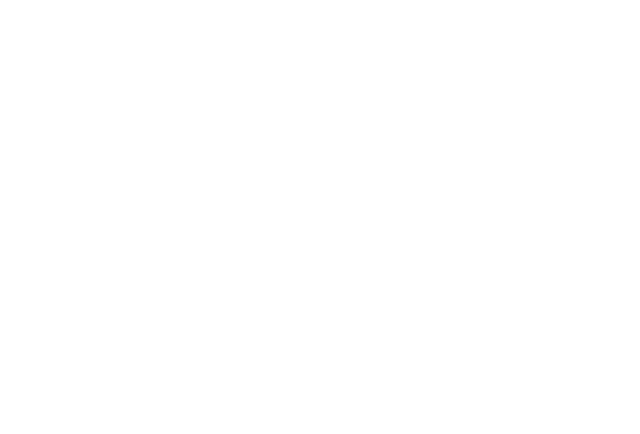
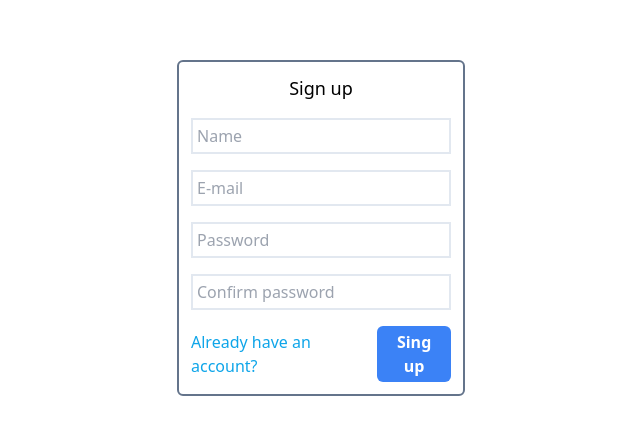
Before and after one commit to DMITRII1548/laravel-microservice-task-manager, a Vue app in the folder frontend/: page /sign_up in a window 1280 px wide. Before the commit this address had no page. Shown: the part 172-606 px from the top of the page, without its empty margins (319-959 px from the left). Built offline with nearby package versions, Linux system fonts and the light colour scheme.

Commit message:
Added sign up page

```diff
--- a/frontend/src/router/index.js
+++ b/frontend/src/router/index.js
@@ -13,6 +13,11 @@
       name: 'sing_in',
       component: import('../views/Auth/SingIn.vue')
     },
+    {
+      path: '/sign_up',
+      name: 'sign_up',
+      component: import('../views/Auth/SingUp.vue')
+    },
   ]
 })
 
--- a/frontend/src/views/Auth/SingIn.vue
+++ b/frontend/src/views/Auth/SingIn.vue
@@ -14,7 +14,7 @@
                 placeholder="Password"
              />
             <div class="flex justify-between">
-                <a href="#" class="text-sky-500 mt-1">Don't have an account?</a>
+                <router-link :to="{ name: 'sign_up' }" class="text-sky-500 mt-1">Don't have an account?</router-link>
                 <button class="bg-blue-500 hover:bg-blue-700 text-white font-bold py-1 px-2 rounded-md">Sing in</button>
             </div>
         </form>
--- /dev/null
+++ b/frontend/src/views/Auth/SingUp.vue
@@ -0,0 +1,52 @@
+<template>
+    <main class="flex justify-center items-center h-screen">
+        <form class="flex flex-col gap-4 w-72 p-3 mx-auto border-2 border-slate-500 rounded-md">
+            <h1 class="text-lg font-medium text-center">Sign up</h1>
+            <Field
+                type="text"
+                v-model="name"
+                :error="errors.name"
+                placeholder="Name"
+             />
+            <Field
+                type="email"
+                v-model="email"
+                :error="errors.email"
+                placeholder="E-mail"
+             />
+            <Field
+                type="password"
+                v-model="password"
+                :error="errors.password"
+                placeholder="Password"
+             />
+            <Field
+                type="password_confirmation"
+                v-model="password_confirmation"
+                :error="errors.password_confirmation"
+                placeholder="Confirm password"
+             />
+            <div class="flex justify-between">
+                <router-link :to="{ name: 'sing_in' }" class="text-sky-500 mt-1">Already have an account?</router-link>
+                <button class="bg-blue-500 hover:bg-blue-700 text-white font-bold py-1 px-2 rounded-md">Sing up</button>
+            </div>
+        </form>
+    </main>
+</template>
+
+<script setup>
+import { ref, reactive } from 'vue'
+
+import Field from '../../components/Field.vue';
+
+const name = ref('')
+const email = ref('')
+const password = ref('')
+const password_confirmation = ref('')
+
+const errors = reactive({
+    name: '',
+    email: '',
+    password: '',
+})
+</script>
```
